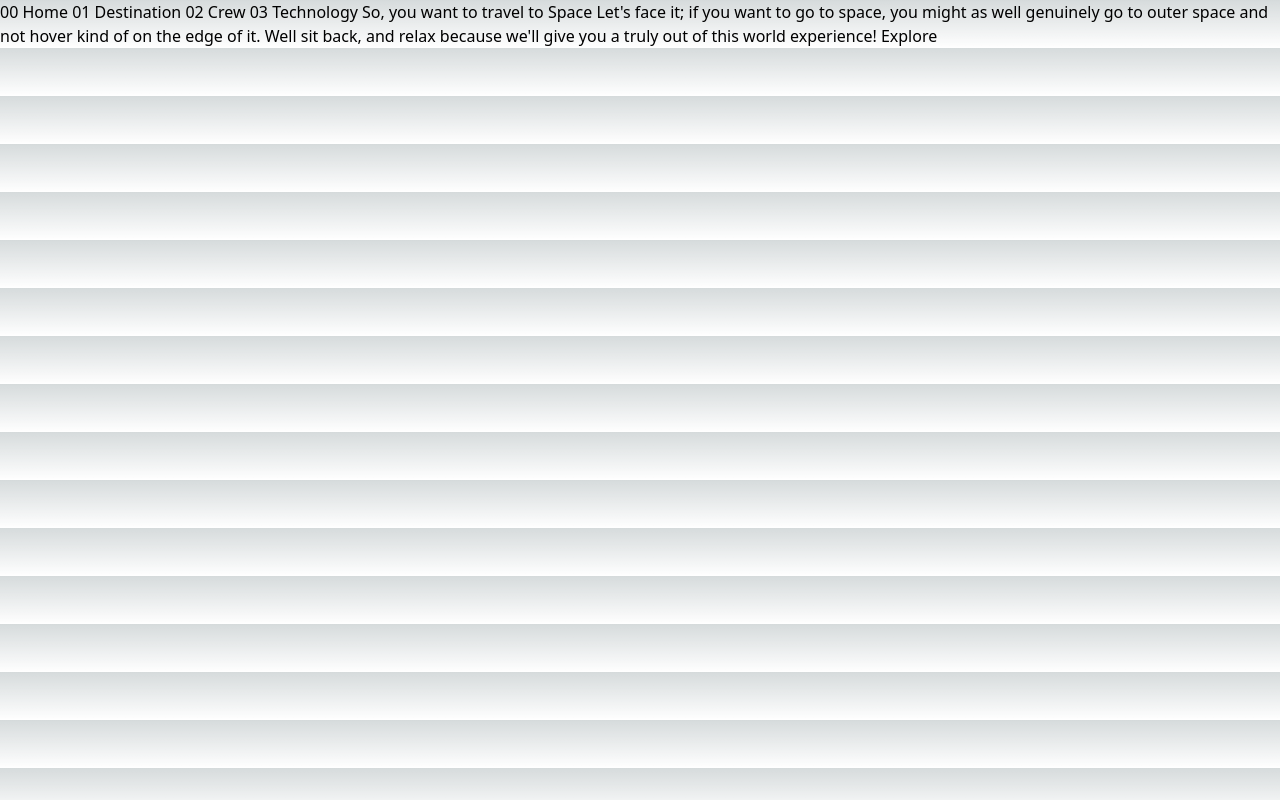
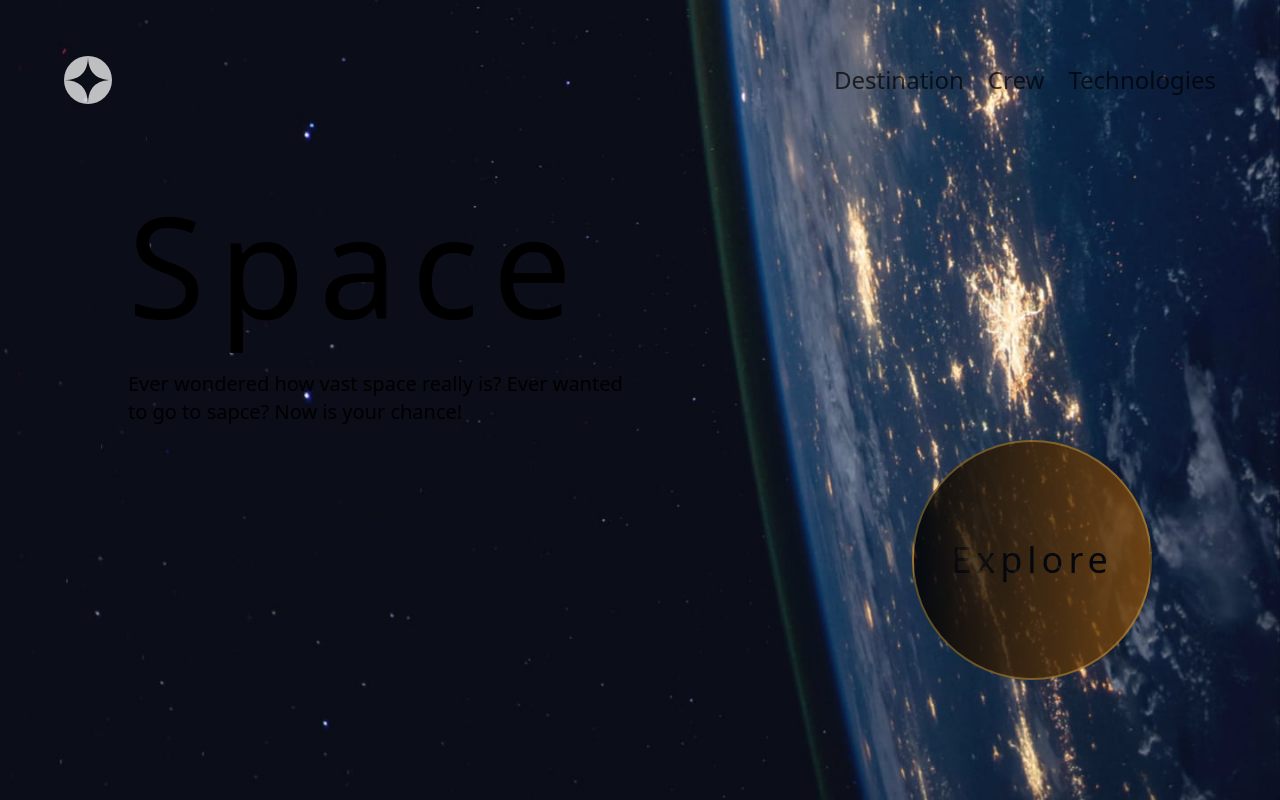
Before and after one commit to Achraf333-m/space-project, a Next.js app: page / in a window 1280 px wide. Built offline with nearby package versions, Linux system fonts and the light colour scheme.

Commit message:
home page

```diff
--- a/app/layout.jsx
+++ b/app/layout.jsx
@@ -1,4 +1,4 @@
-import './globals.css'
+import '@/styles/globals.css'
 import { Inter } from 'next/font/google'
 
 const inter = Inter({ subsets: ['latin'] })
--- /dev/null
+++ b/components/Nav.jsx
@@ -0,0 +1,22 @@
+import Image from "next/image";
+import logo from "@/public/shared/logo.svg";
+
+
+function Nav() {
+  return (
+    <nav className=" m-auto max-w-6xl h-40 flex items-center justify-between">
+      <Image
+        src={logo}
+        alt="logo"
+        className="cursor-pointer animate-pulse-slow"
+      />
+      <ul className="flex space-x-6 text-xl">
+        <li className="listStyle">Destination</li>
+        <li className="listStyle">Crew</li>
+        <li className="listStyle">Technologies</li>
+      </ul>
+    </nav>
+  );
+}
+
+export default Nav;
--- /dev/null
+++ b/components/ui/modal.jsx
@@ -0,0 +1,57 @@
+import { modalState } from "@/states/atom";
+import MuiModal from "@mui/material/Modal";
+import Image from "next/image";
+import Link from "next/link";
+import { useRecoilState } from "recoil";
+import Mars from "@/public/destination/image-mars.png";
+import Moon from "@/public/destination/image-moon.png";
+import { Zoom } from "@mui/material";
+
+
+
+
+function Modal() {
+  const [showModal, setShowModal] = useRecoilState(modalState);
+
+  const handleModal = () => {
+    setShowModal(false);
+  };
+
+  return (
+    <MuiModal
+    open={showModal}
+    onClose={handleModal}
+    className="max-w-5xl m-auto !top-40 !flex !flex-col !items-center transition-all !duration-500"
+
+    >
+
+      <>
+    <Zoom in={showModal} {...(showModal ? { timeout: 1000 } : {})}>
+        <div className="space-y-16 text-center w-full">
+          <h2 className="text-4xl font-light tracking-wider">Choose your destination</h2>
+          <div className="flex space-x-4 justify-center w-full">
+            <div className="flex flex-col justify-center items-center w-full space-y-8">
+              <Image src={Moon} className="destinationCard" />
+              <h2 className="text-lg font-light">The Moon</h2>
+            </div>
+            <div className="flex flex-col justify-center items-center w-full space-y-8">
+              <Image src={Mars} className="destinationCard" />
+              <h2 className="text-lg font-light">Mars</h2>
+            </div>
+          </div>
+          <Link href="/destinations" className="block">
+            <button className="rounded-md hover:brightness-110 active:scale-90 transition-all bg-yellow-800 text-white px-8 py-2">
+              See more destinations!
+            </button>
+          </Link>
+        </div>
+    </Zoom>
+      </>
+
+    </MuiModal>
+
+  );
+}
+
+
+export default Modal;
--- a/package.json
+++ b/package.json
@@ -9,9 +9,13 @@
     "lint": "next lint"
   },
   "dependencies": {
+    "@emotion/react": "^11.11.1",
+    "@emotion/styled": "^11.11.0",
+    "@mui/material": "^5.14.12",
+    "next": "latest",
     "react": "latest",
     "react-dom": "latest",
-    "next": "latest"
+    "recoil": "^0.7.7"
   },
   "devDependencies": {
     "autoprefixer": "latest",
--- a/pages/_app.jsx
+++ b/pages/_app.jsx
@@ -1,5 +1,12 @@
 import "@/styles/globals.css";
+import { RecoilRoot } from "recoil";
 
 export default function MyApp({ Component, pageProps }) {
-  return <Component {...pageProps} />;
+  return (
+
+      <RecoilRoot>
+        <Component {...pageProps} />
+      </RecoilRoot>
+
+  );
 }
--- /dev/null
+++ b/pages/destinations.jsx
@@ -0,0 +1,9 @@
+function destinations() {
+    return (
+        <div>
+            destinations
+        </div>
+    );
+}
+
+export default destinations;
--- a/pages/index.jsx
+++ b/pages/index.jsx
@@ -1,18 +1,45 @@
 import Image from "next/image";
+import background from "@/public/home/background-home-desktop.jpg";
+import BasicModal from "@/components/ui/modal";
+import { useRecoilState } from "recoil";
+import { modalState } from "@/states/atom";
+import Nav from "@/components/Nav";
 
 export default function Home() {
+  const [showModal, setShowModal] = useRecoilState(modalState);
+
+  const handleModal = () => {
+    setShowModal(!showModal)
+  }
+
   return (
     <>
+      <Image
+        src={background}
+        alt=""
+        className="-z-40 w-screen h-screen absolute"
+      />
+      <div className="px-10 h-screen z-40 overflow-hidden">
+        <Nav />
+        <main className=" m-auto max-w-5xl h-full flex items-center justify-between">
+          <div className="w-[50%] h-full flex flex-col cursor-default">
+            <h1 className="text-[140px] tracking-widest">Space</h1>
+            <p className="max-w-lg text-xl">
+              Ever wondered how vast space really is? Ever wanted to go to
+              sapce? Now is your chance!
+            </p>
+          </div>
+          <div onClick={handleModal} className="cursor-pointer border-2 opacity-80 bg-gradient-to-l active:scale-90 from-yellow-800 to-black hover:opacity-100 transition-all duration-500 border-[#ffc64a70] h-60 w-60 rounded-full flex justify-center items-center">
+            <h2
+              className="text-4xl tracking-[5px]"
 
-        <p>
-
-        00 Home 01 Destination 02 Crew 03 Technology So, you want to travel to
-        Space Let's face it; if you want to go to space, you might as well
-        genuinely go to outer space and not hover kind of on the edge of it.
-        Well sit back, and relax because we'll give you a truly out of this
-        world experience! Explore
-        </p>
-
+            >
+              Explore
+            </h2>
+          </div>
+        </main>
+        <BasicModal />
+      </div>
     </>
   );
 }
--- /dev/null
+++ b/states/atom.jsx
@@ -0,0 +1,6 @@
+import { atom } from 'recoil'
+
+export const modalState = atom({
+    key: 'modalState',
+    default: false
+  });
--- a/styles/globals.css
+++ b/styles/globals.css
@@ -25,3 +25,22 @@ body {
     )
     rgb(var(--background-start-rgb));
 }
+
+@layer components {
+  .listStyle {
+    @apply opacity-70 hover:opacity-100 cursor-pointer text-2xl hover:scale-110 transition-all duration-500 active:scale-90;
+  }
+  .destinationCard {
+    @apply h-60 w-[50%] bg-transparent animate-spin-slow rounded-md object-contain
+  }
+}
+@layer base {
+  body {
+    -webkit-user-select: none;
+    -khtml-user-select: none;
+    -moz-user-select: none;
+    -ms-user-select: none;
+    -o-user-select: none;
+    user-select: none;
+  }
+}
--- a/tailwind.config.js
+++ b/tailwind.config.js
@@ -12,6 +12,10 @@ module.exports = {
         'gradient-conic':
           'conic-gradient(from 180deg at 50% 50%, var(--tw-gradient-stops))',
       },
+      animation: {
+        'spin-slow': 'spin 10s linear infinite',
+        'pulse-slow': 'pulse 2s linear infinite'
+      }
     },
   },
   plugins: [],
```
Also changed, not shown: data.json (+4 -4 lines), 1 other file (tests, documents, lock files or other folders).
